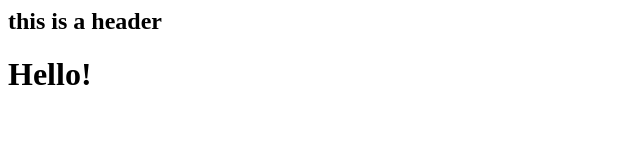
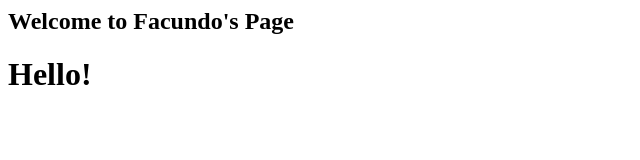
Before and after one commit to facundoq/aai_test, a plain HTML site: page index.html in a window 1280 px wide. Shown: the whole page, without its empty margins (0-640 px from the left). Drawn offline with Linux system fonts and the light colour scheme.

Commit message:
Improved header

```diff
--- a/index.html
+++ b/index.html
@@ -1,4 +1,4 @@
 
-<h2> this is a header </h2>
+<h2> Welcome to Facundo's Page </h2>
 
 <h1> Hello! </h1>
```
